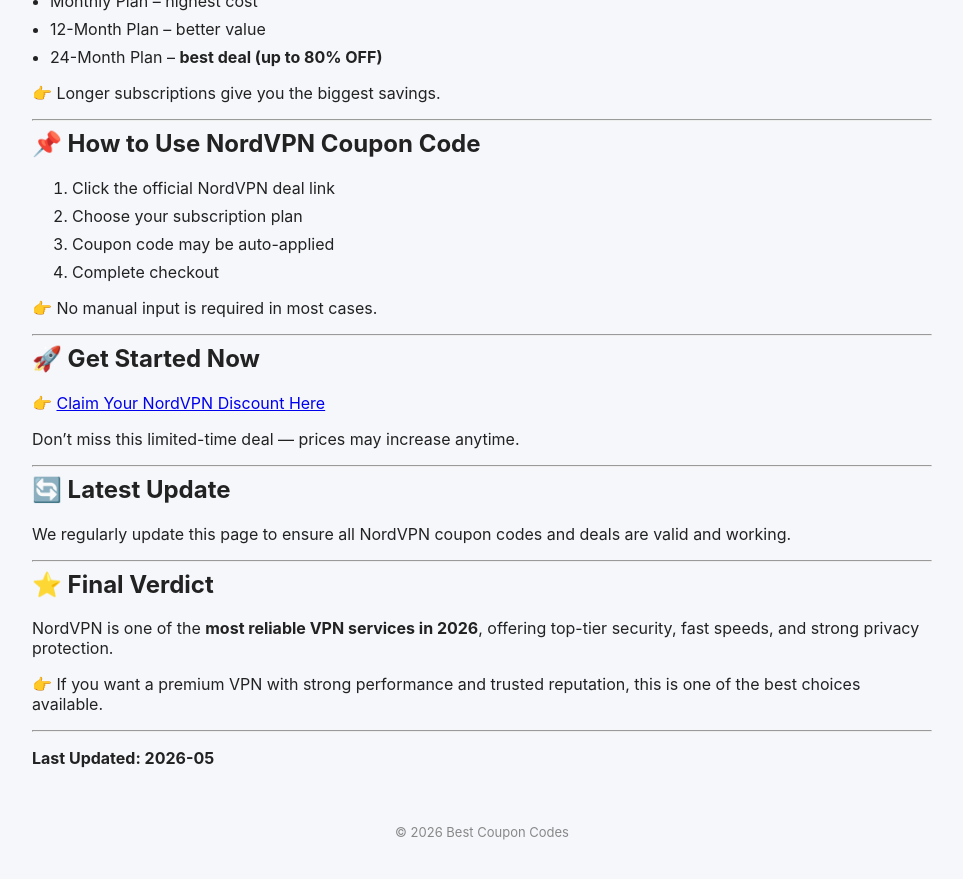
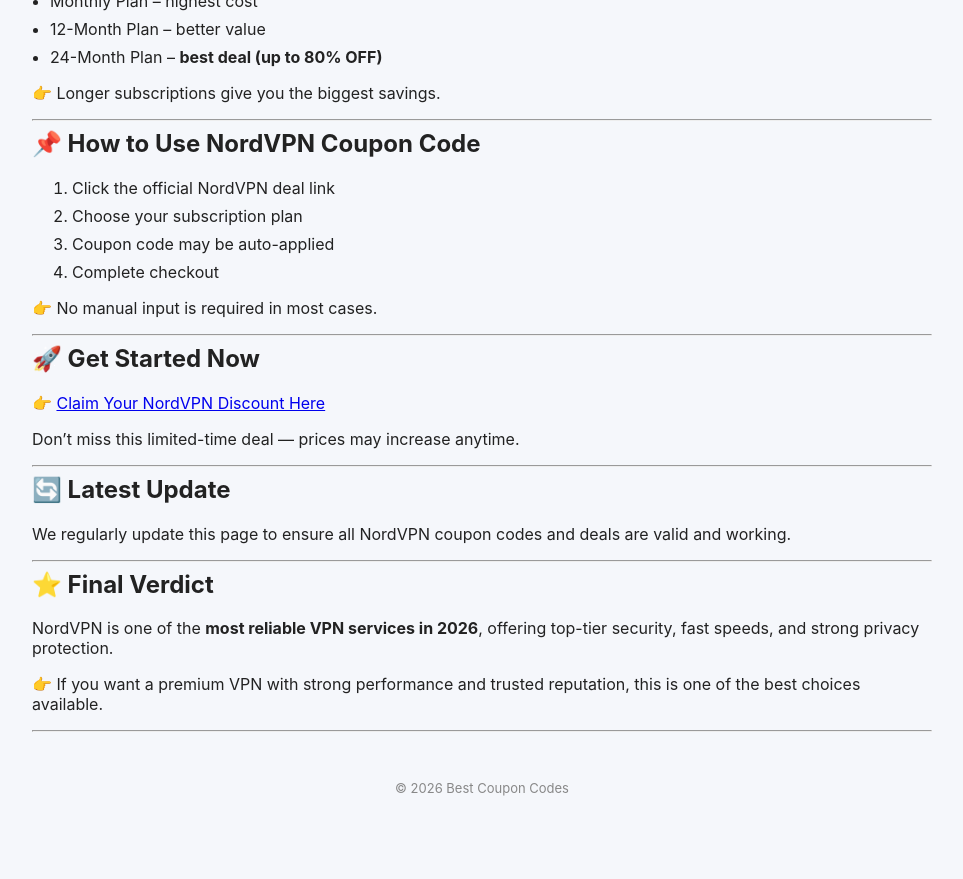
Before and after one commit to BestCouponCodes/best-coupon-codes, a Jekyll site: the page built from nordvpn-coupon-code.md, in a window 1280 px wide and 900 px high, scrolled down 1470 px. Shown: the top 879 px of the window, without its empty margins (158-1121 px from the left). Built offline with Jekyll 4.4.1, drawn with Linux system fonts in a browser that asks for light colours; after the commit the page ends 2326 px from its top, so only the background shows below that.

```diff
--- a/nordvpn-coupon-code.md
+++ b/nordvpn-coupon-code.md
@@ -110,5 +111,3 @@ NordVPN is one of the **most reliable VPN services in 2026**, offering top-tier
 👉 If you want a premium VPN with strong performance and trusted reputation, this is one of the best choices available.
 
 ---
-
-**Last Updated: {{ site.time | date: "%Y-%m" }}**
```
Also changed, not shown: other parts of nordvpn-coupon-code.md (+1 -0 lines).
